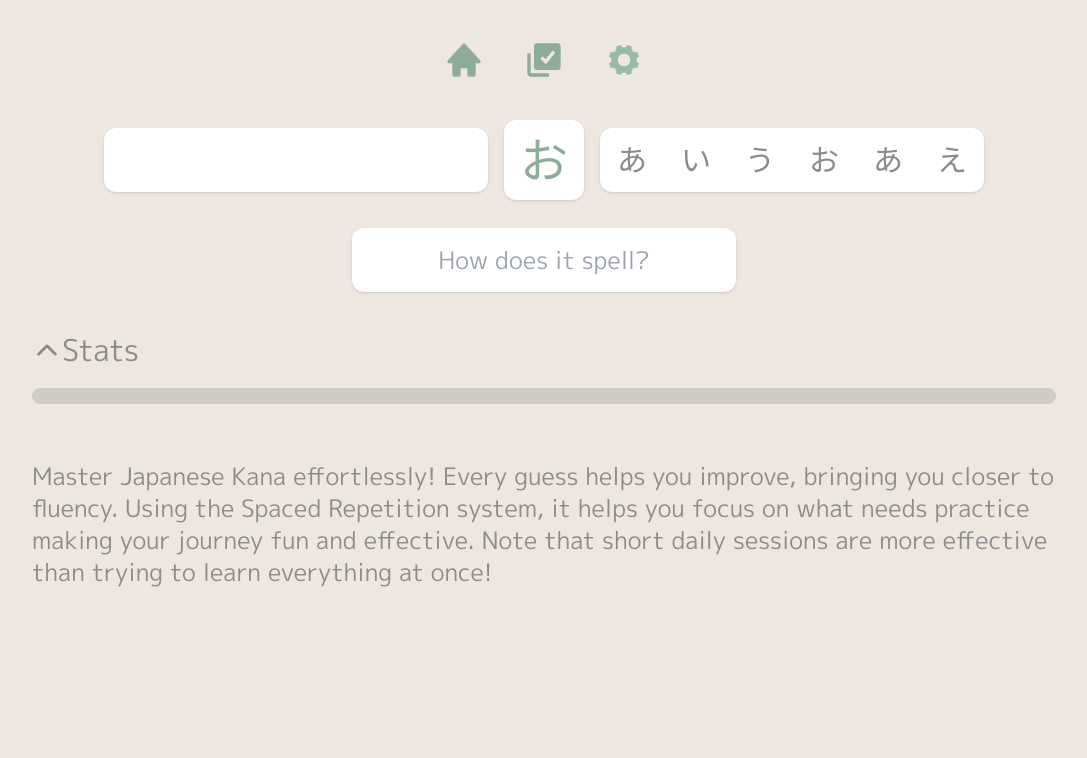
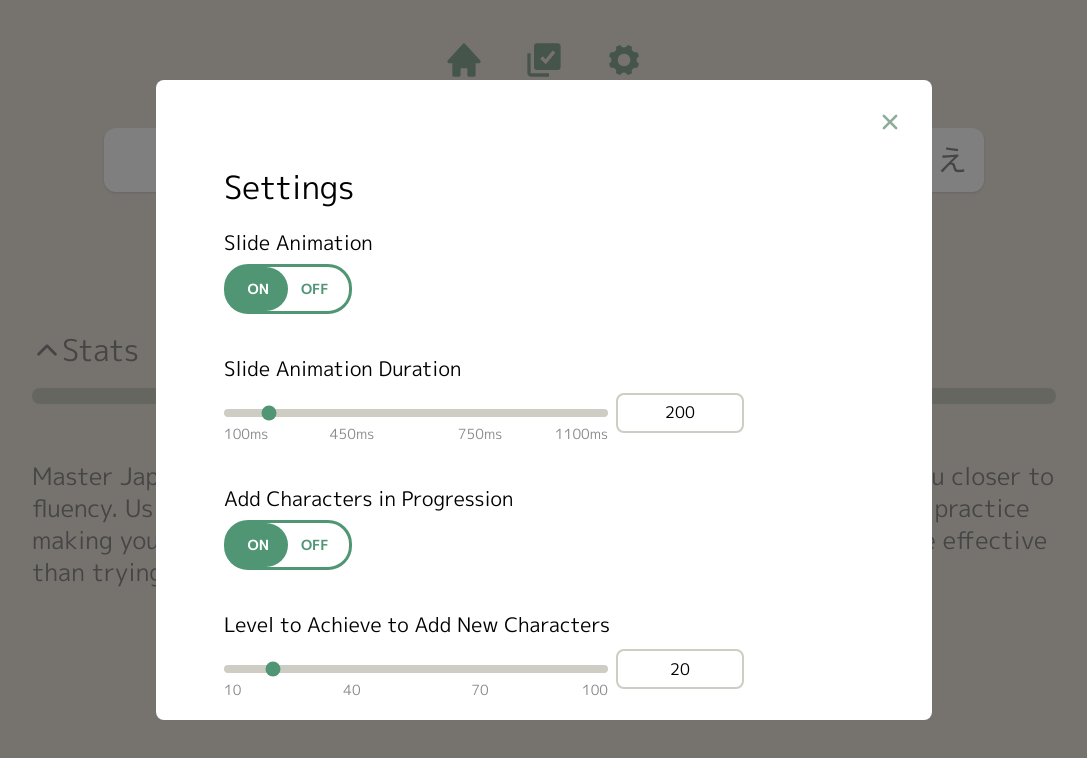
Before and after one commit to AndreyPerunov/kana, a Next.js app: page /learn in a window 1280 px wide. Both pictures are taken after a click on the button "Settings". Shown: the top 758 px of the page, without its empty margins (96-1183 px from the left). Built offline with nearby package versions, Linux system fonts and the light colour scheme.

Commit message:
Completed settings

```diff
--- a/app/globals.css
+++ b/app/globals.css
@@ -3,7 +3,18 @@
 @tailwind utilities;
 
 .scrollbar-br-rounded::-webkit-scrollbar-track {
-  border-radius: 0 0 10px 0;
+  border-radius: 0 10px 10px 0;
+}
+
+input::-webkit-outer-spin-button,
+input::-webkit-inner-spin-button {
+  -webkit-appearance: none;
+  margin: 0;
+}
+
+/* Firefox */
+input[type="number"] {
+  -moz-appearance: textfield;
 }
 
 /* width */
--- a/components/LearnNav.tsx
+++ b/components/LearnNav.tsx
@@ -14,7 +14,7 @@ export const LearnNav = () => {
       </Link>
 
       <SettingsButton>
-        <IoIosSettings className="size-10 text-secondary transition-all group-hover:text-primary group-hover:rotate-180 group-hover:animate-pulse group-focus-within:text-primary group-focus-within:animate-pulse" />
+        <IoIosSettings className="size-10 text-secondary transition-all group-hover:text-primary group-hover:rotate-180 group-focus-within:rotate-180 group-hover:animate-pulse group-focus-within:text-primary group-focus-within:animate-pulse" />
       </SettingsButton>
     </nav>
   )
--- /dev/null
+++ b/components/Modal.tsx
@@ -0,0 +1,45 @@
+"use client"
+import { useEffect, useRef } from "react"
+import { createPortal } from "react-dom"
+import { IoClose } from "react-icons/io5"
+
+export const Modal = ({ onClose, children }: { onClose: () => void; children: React.ReactNode }) => {
+  const modalRef = useRef<HTMLDivElement>(null)
+
+  useEffect(() => {
+    const handleKeyDown = (event: KeyboardEvent) => {
+      if (event.key === "Escape") {
+        onClose()
+      }
+    }
+
+    const handleFocus = (event: FocusEvent) => {
+      if (modalRef.current && !modalRef.current.contains(event.target as Node)) {
+        event.stopPropagation()
+        modalRef.current.focus()
+      }
+    }
+
+    document.addEventListener("keydown", handleKeyDown)
+    document.addEventListener("focusin", handleFocus)
+
+    return () => {
+      document.removeEventListener("keydown", handleKeyDown)
+      document.removeEventListener("focusin", handleFocus)
+    }
+  }, [onClose])
+
+  return createPortal(
+    <div className="h-screen w-screen fixed top-0 left-0 flex items-center justify-center bg-black bg-opacity-50" onClick={onClose} tabIndex={-1} ref={modalRef}>
+      <div className="bg-white p-7 rounded-lg relative max-h-[80vh] overflow-y-auto scrollbar-br-rounded" onClick={e => e.stopPropagation()}>
+        <div className="sticky top-0">
+          <button className="absolute top-0 right-0 cursor-pointer group" title="Close" aria-label="Close" onClick={onClose}>
+            <IoClose className="size-7 text-secondary transition-all group-hover:text-primary group-hover:rotate-180 group-hover:animate-pulse group-focus-within:rotate-180 group-focus-within:text-primary group-focus-within:animate-pulse" />
+          </button>
+        </div>
+        {children}
+      </div>
+    </div>,
+    document.body
+  )
+}
--- /dev/null
+++ b/components/Settings.tsx
@@ -0,0 +1,157 @@
+"use client"
+import { selectConfig } from "@/redux/selectors"
+import { useSelector, useDispatch } from "react-redux"
+import { updateConfig } from "@/redux/features/config/configSlice"
+import { useEffect, useState } from "react"
+
+export const Settings = () => {
+  const config = useSelector(selectConfig)
+  const dispatch = useDispatch()
+
+  return (
+    <div className="pr-40 py-10 pl-10">
+      <h1>Settings</h1>
+
+      <form className="space-y-10" onSubmit={e => e.preventDefault()}>
+        <ToggleBox
+          label="Slide Animation"
+          value={config.slideAnimation}
+          onChange={() => {
+            dispatch(updateConfig({ slideAnimation: !config.slideAnimation }))
+          }}
+        />
+        <Slider
+          label="Slide Animation Duration"
+          value={config.animationDuration}
+          onChange={value => {
+            dispatch(updateConfig({ animationDuration: value }))
+          }}
+          min={100}
+          max={1100}
+          step={50}
+          unit="ms"
+        />
+        <ToggleBox
+          label="Add Characters in Progression"
+          value={config.addCharactersInProgression}
+          onChange={() => {
+            dispatch(updateConfig({ addCharactersInProgression: !config.addCharactersInProgression }))
+          }}
+        />
+        <Slider
+          label="Level to Achieve to Add New Characters"
+          value={config.levelToAchieveToAddNewCharacters}
+          onChange={value => {
+            dispatch(updateConfig({ levelToAchieveToAddNewCharacters: value }))
+          }}
+          min={10}
+          max={100}
+          step={10}
+        />
+        <Slider
+          label="Cooldown"
+          value={config.cooldown}
+          onChange={value => {
+            dispatch(updateConfig({ cooldown: value }))
+          }}
+          min={0}
+          max={30}
+          step={1}
+        />
+        <ToggleBox
+          label="Submit on Right Answer"
+          value={config.submitOnRightAnswer}
+          onChange={() => {
+            dispatch(updateConfig({ submitOnRightAnswer: !config.submitOnRightAnswer }))
+          }}
+        />
+      </form>
+    </div>
+  )
+}
+
+const ToggleBox = ({ label, value, onChange }: { label: string; value: boolean; onChange: () => void }) => {
+  return (
+    <div>
+      <label title={label} className="cursor-pointer select-none text-xl" htmlFor={label}>
+        {label}
+      </label>
+      <br />
+      <label title={label} className="cursor-pointer" htmlFor={label} tabIndex={0} onKeyDown={e => e.key === "Enter" && onChange()}>
+        <input type="checkbox" id={label} checked={value} onChange={onChange} className="hidden" />
+        <div className={`relative flex justify-center items-center border-[3px] rounded-3xl w-32 mt-2 ${value ? "border-primary" : "border-neutral"}`}>
+          <div className={`capitalize select-none text-sm text-nowrap font-semibold z-10 px-4 py-3 transition-colors duration-150 ${value ? "text-white" : "text-neutral hover:text-dark cursor-pointer"}`}>ON</div>
+          <div className={`capitalize select-none text-sm text-nowrap z-10 font-semibold px-4 py-3 transition-colors duration-150 ${!value ? "text-white" : "text-primary hover:text-dark cursor-pointer"}`}>OFF</div>
+          <div className={`absolute h-full w-1/2 transition-all duration-150 ease-in-out ${value ? "rounded-l-2xl rounded-r-3xl left-0 bg-primary" : "rounded-l-3xl rounded-r-2xl left-1/2 bg-neutral"}`}></div>
+        </div>
+      </label>
+    </div>
+  )
+}
+
+const Slider = ({ label, value, onChange, min, max, step, unit }: { label: string; value: number; onChange: (value: number) => void; min: number; max: number; step: number; unit?: string }) => {
+  const [inputNumberValue, setInputNumberValue] = useState(value)
+  const steps = (max - min) / step
+  const label2 = Math.round(steps / 3) * step + min
+  const label3 = Math.round((steps / 3) * 2) * step + min
+
+  useEffect(() => {
+    setInputNumberValue(value)
+  }, [value])
+
+  const roundToNearestStep = (number: number) => Math.round(number / step) * step
+
+  const numberInputOnKeyDownHandler = (e: React.KeyboardEvent<HTMLInputElement>) => {
+    if (e.key === "Enter") {
+      const newValue = Math.max(min, Math.min(max, inputNumberValue))
+      setInputNumberValue(roundToNearestStep(newValue))
+      onChange(newValue)
+    }
+    if (e.key === "ArrowUp") {
+      const newValue = Math.max(min, Math.min(max, inputNumberValue + step))
+      setInputNumberValue(roundToNearestStep(newValue) - 1)
+    }
+    if (e.key === "ArrowDown") {
+      const newValue = Math.max(min, Math.min(max, inputNumberValue - step))
+      setInputNumberValue(roundToNearestStep(newValue) + 1)
+    }
+  }
+
+  const numberInputOnBlurHandler = () => {
+    const newValue = Math.max(min, Math.min(max, inputNumberValue))
+    setInputNumberValue(roundToNearestStep(newValue))
+    onChange(roundToNearestStep(newValue))
+  }
+
+  return (
+    <div>
+      <label title={label} className="cursor-pointer select-none text-xl" htmlFor={label}>
+        {label}
+      </label>
+      <br />
+
+      <div className="flex items-center gap-2">
+        <div className="inline-block w-96 relative mb-6 mt-5 select-none">
+          <input className="w-full h-2 bg-neutral rounded-lg appearance-none cursor-pointer accent-primary" name="slider" type="range" value={value} onChange={e => onChange(parseInt(e.target.value))} min={min} max={max} step={step} />
+          <span className="text-sm text-passive absolute start-0 -bottom-6 select-none">
+            {min}
+            {unit || ""}
+          </span>
+          <span className="text-sm text-passive absolute start-1/3 -translate-x-1/2 rtl:translate-x-1/2 -bottom-6 select-none">
+            {label2}
+            {unit || ""}
+          </span>
+          <span className="text-sm text-passive absolute start-2/3 -translate-x-1/2 rtl:translate-x-1/2 -bottom-6 select-none">
+            {label3}
+            {unit || ""}
+          </span>
+          <span className="text-sm text-passive absolute end-0 -bottom-6 select-none">
+            {max}
+            {unit || ""}
+          </span>
+        </div>
+        <input type="number" id={label} value={inputNumberValue} onChange={e => setInputNumberValue(parseInt(e.target.value))} onKeyDown={numberInputOnKeyDownHandler} onBlur={numberInputOnBlurHandler} className="w-32 h-10 text-center border-2 border-neutral rounded-lg" />
+      </div>
+    </div>
+  )
+}
--- a/components/SettingsButton.tsx
+++ b/components/SettingsButton.tsx
@@ -1,8 +1,29 @@
 "use client"
+import { useState } from "react"
+import { Modal } from "@/components/Modal"
+import { Settings } from "@/components/Settings"
+
 export const SettingsButton = ({ children }: { children: React.ReactNode }) => {
+  const [isModalOpen, setIsModalOpen] = useState(false)
+
+  const handleOpenModal = () => {
+    setIsModalOpen(true)
+  }
+
+  const handleCloseModal = () => {
+    setIsModalOpen(false)
+  }
+
   return (
-    <button className="group" title="Settings" aria-label="Settings" onClick={() => alert("Settings")}>
-      {children}
-    </button>
+    <>
+      <button className="group" disabled={isModalOpen} title="Settings" aria-label="Settings" onClick={handleOpenModal}>
+        {children}
+      </button>
+      {isModalOpen && (
+        <Modal onClose={handleCloseModal}>
+          <Settings />
+        </Modal>
+      )}
+    </>
   )
 }
```
